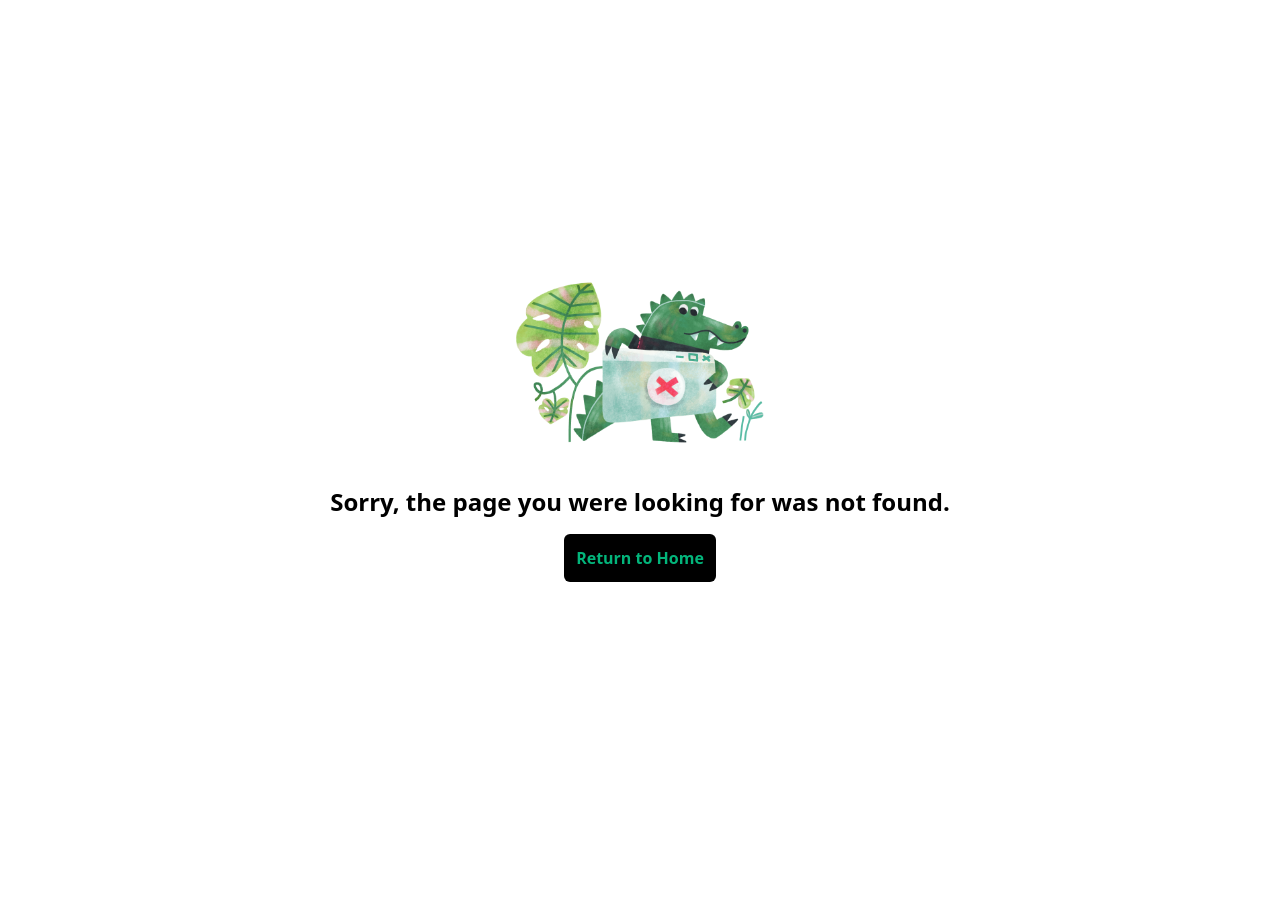
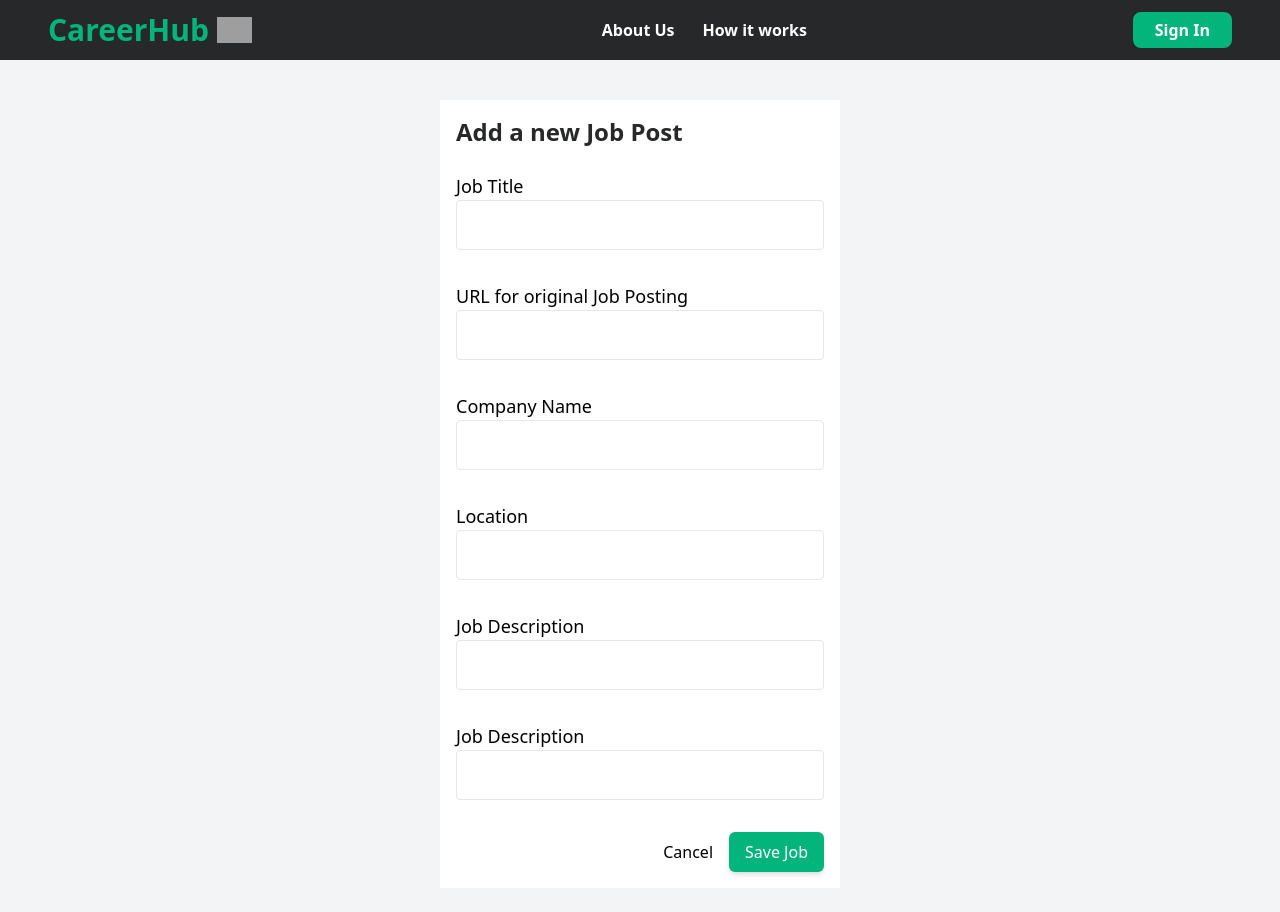
Before and after one commit to KunalSalunkhe12/CareerHub, a React (Vite) app in the folder client/: page /add-job in a window 1280 px wide. Before the commit this address had no page. Shown: the top 912 px of the page. Before the commit the page ends 800 px from the top, so only its background shows below. Built offline with nearby package versions, Linux system fonts and the light colour scheme; grey boxes are pictures that could not be loaded; the HTML template or start-up script is replaced by a standard one.

Commit message:
create add job component

```diff
--- a/client/index.html
+++ b/client/index.html
@@ -10,6 +10,7 @@
 
 <body>
   <div id="root"></div>
+  <div id="portal"></div>
   <script type="module" src="/src/main.jsx"></script>
 </body>
 
--- a/client/src/App.jsx
+++ b/client/src/App.jsx
@@ -4,6 +4,7 @@ import RootLayout from "./components/RootLayout";
 import Home from "./pages/Home";
 import NotFound from "./components/NotFound";
 import JobTracker from "./pages/JobTracker";
+import AddJob from "./components/JobTracker/AddJob";
 
 const router = createBrowserRouter([
   {
@@ -22,6 +23,10 @@ const router = createBrowserRouter([
         path: "job-tracker",
         element: <JobTracker />,
       },
+      {
+        path: "add-job",
+        element: <AddJob />,
+      },
     ],
   },
   {
--- /dev/null
+++ b/client/src/components/JobTracker/AddJob.jsx
@@ -0,0 +1,85 @@
+const AddJob = () => {
+  return (
+    <div className="flex justify-center bg-gray-100 p-10">
+      <div className="p-4 w-1/3 bg-white">
+        <h2 className="text-custom_black text-2xl font-semibold mb-6">
+          Add a new Job Post
+        </h2>
+        <form className="">
+          <div className="flex flex-col my-4">
+            <label className="text-lg font-medium" htmlFor="title">
+              Job Title
+            </label>
+            <input
+              className="block border border-grey-light w-full p-3 rounded mb-4"
+              type="text"
+              name="title"
+              id="title"
+            />
+          </div>
+          <div className="flex flex-col my-4">
+            <label className="text-lg font-medium" htmlFor="url">
+              URL for original Job Posting
+            </label>
+            <input
+              className="block border border-grey-light w-full p-3 rounded mb-4"
+              type="url"
+              name="url"
+              id="url"
+            />
+          </div>
+          <div className="flex flex-col my-4">
+            <label className="text-lg font-medium" htmlFor="company">
+              Company Name
+            </label>
+            <input
+              className="block border border-grey-light w-full p-3 rounded mb-4"
+              type="text"
+              name="company"
+              id="company"
+            />
+          </div>
+          <div className="flex flex-col my-4">
+            <label className="text-lg font-medium" htmlFor="location">
+              Location
+            </label>
+            <input
+              className="block border border-grey-light w-full p-3 rounded mb-4"
+              type="text"
+              name="location"
+              id="location"
+            />
+          </div>
+          <div className="flex flex-col my-4">
+            <label className="text-lg font-medium" htmlFor="description">
+              Job Description
+            </label>
+            <input
+              className="block border border-grey-light w-full p-3 rounded mb-4"
+              type="text"
+              name="description"
+              id="description"
+            />
+          </div>
+          <div className="flex flex-col my-4">
+            <label className="text-lg font-medium" htmlFor="description">
+              Job Description
+            </label>
+            <input
+              className="block border border-grey-light w-full p-3 rounded mb-4"
+              type="text"
+              name="description"
+              id="description"
+            />
+          </div>
+          <div className="flex justify-end gap-4">
+            <button>Cancel</button>
+            <button className="btn_primary">Save Job</button>
+          </div>
+        </form>
+      </div>
+    </div>
+  );
+};
+
+export default AddJob;
--- a/client/src/components/RootLayout.jsx
+++ b/client/src/components/RootLayout.jsx
@@ -6,7 +6,7 @@ const RootLayout = () => {
   return (
     <div>
       <Header />
-      <main className="py-8 px-6">
+      <main>
         <Outlet />
       </main>
       <Toaster
--- a/client/src/pages/JobTracker.jsx
+++ b/client/src/pages/JobTracker.jsx
@@ -1,12 +1,39 @@
 import { IoMdAddCircle } from "react-icons/io";
+import { Link } from "react-router-dom";
 
 const JobTracker = () => {
   return (
-    <div>
-      <button className="btn_primary flex items-center gap-2">
-        <IoMdAddCircle className="text-white" />
-        Add a new Job
-      </button>
+    <div className="px-6 py-8">
+      <Link to="/add-job">
+        <button className="btn_primary flex items-center gap-3">
+          <IoMdAddCircle className="text-white" />
+          Add a new Job
+        </button>
+      </Link>
+      <div>
+        Lorem ipsum dolor sit amet consectetur adipisicing elit. Natus
+        temporibus fugit nisi tempora soluta sint perspiciatis maxime non, velit
+        possimus, quos praesentium! Eligendi et iure consequatur excepturi
+        facilis ducimus perferendis.
+      </div>
+      <div>
+        Lorem ipsum dolor sit amet consectetur adipisicing elit. Natus
+        temporibus fugit nisi tempora soluta sint perspiciatis maxime non, velit
+        possimus, quos praesentium! Eligendi et iure consequatur excepturi
+        facilis ducimus perferendis.
+      </div>
+      <div>
+        Lorem ipsum dolor sit amet consectetur adipisicing elit. Natus
+        temporibus fugit nisi tempora soluta sint perspiciatis maxime non, velit
+        possimus, quos praesentium! Eligendi et iure consequatur excepturi
+        facilis ducimus perferendis.
+      </div>
+      <div>
+        Lorem ipsum dolor sit amet consectetur adipisicing elit. Natus
+        temporibus fugit nisi tempora soluta sint perspiciatis maxime non, velit
+        possimus, quos praesentium! Eligendi et iure consequatur excepturi
+        facilis ducimus perferendis.
+      </div>
     </div>
   );
 };
```
